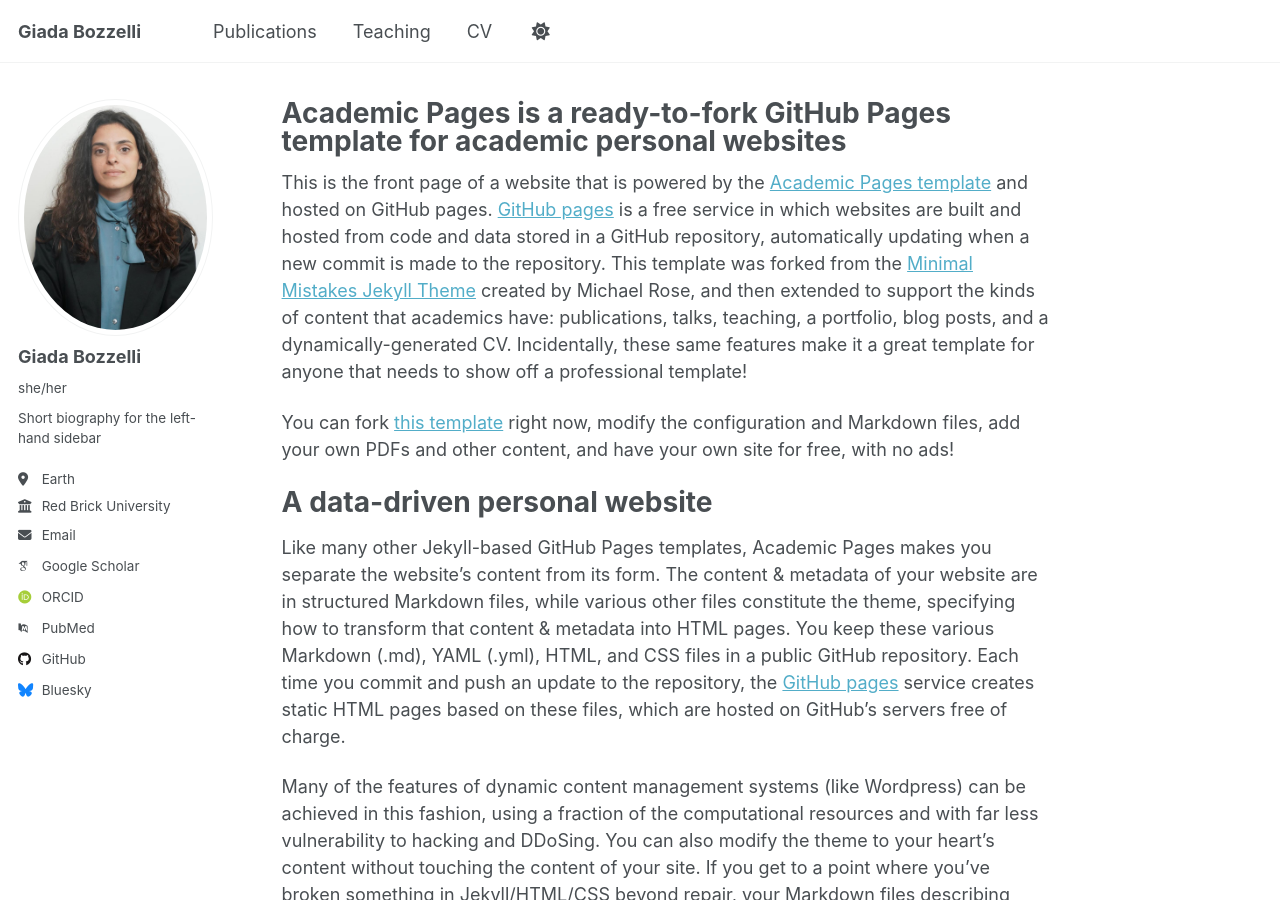
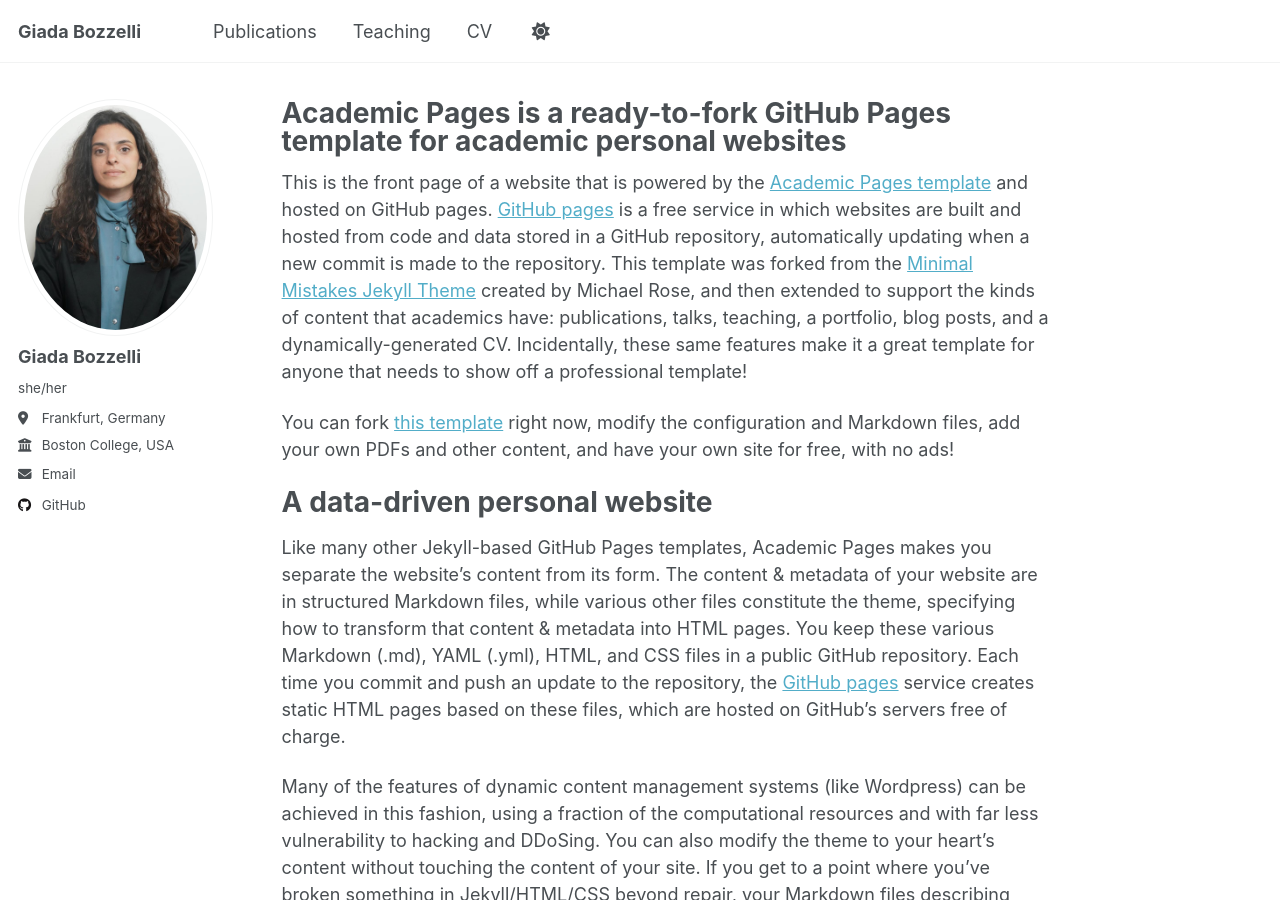
Before and after one commit to Gimmibozz/Gimmibozz.github.io, a Jekyll site: the page built from _pages/about.md, in a window 1280 px wide and 900 px high. Built offline with Jekyll 4.4.1, drawn with Linux system fonts in a browser that asks for light colours; some web fonts are replaced; a script that is not in the unit is left out.

Commit message:
Update _config.yml

```diff
--- a/_config.yml
+++ b/_config.yml
@@ -26,21 +26,21 @@ author:
   avatar           : "profile.jpeg"
   name             : "Giada Bozzelli"
   pronouns         : "she/her"
-  bio              : "Short biography for the left-hand sidebar"
-  location         : "Earth"
-  employer         : "Red Brick University"
+  bio              : #"Short biography for the left-hand sidebar"
+  location         : "Frankfurt, Germany"
+  employer         : "Boston College, USA"
   uri              : # URL
-  email            : "none@example.org"
+  email            : "bozzelli@bc.edu"
 
   # Academic websites
   academia         : # URL
   arxiv            : # URL - Update with the correct link to your profile
-  googlescholar    : "https://scholar.google.com/citations?user=PS_CX0AAAAAJ"
+  googlescholar    : #"https://scholar.google.com/citations?user=PS_CX0AAAAAJ"
   inspire-hep      : # URL
   impactstory      : # URL
-  orcid            : "http://orcid.org/yourorcidurl"
+  orcid            : #"http://orcid.org/yourorcidurl"
   semantic         : # URL
-  pubmed           : "https://www.ncbi.nlm.nih.gov/pubmed/?term=john+snow"
+  pubmed           : #"https://www.ncbi.nlm.nih.gov/pubmed/?term=john+snow"
   researchgate     : # URL
   scopus           : # URL
 
@@ -54,7 +54,7 @@ author:
 
   # Social media
   artstation       : # Username
-  bluesky          : "bsky.app" # Replace this with you Bluesky username
+  bluesky          : # "bsky.app" # Replace this with you Bluesky username
   facebook         : # Username
   flickr           : # Username
   foursquare       : # Username
```
